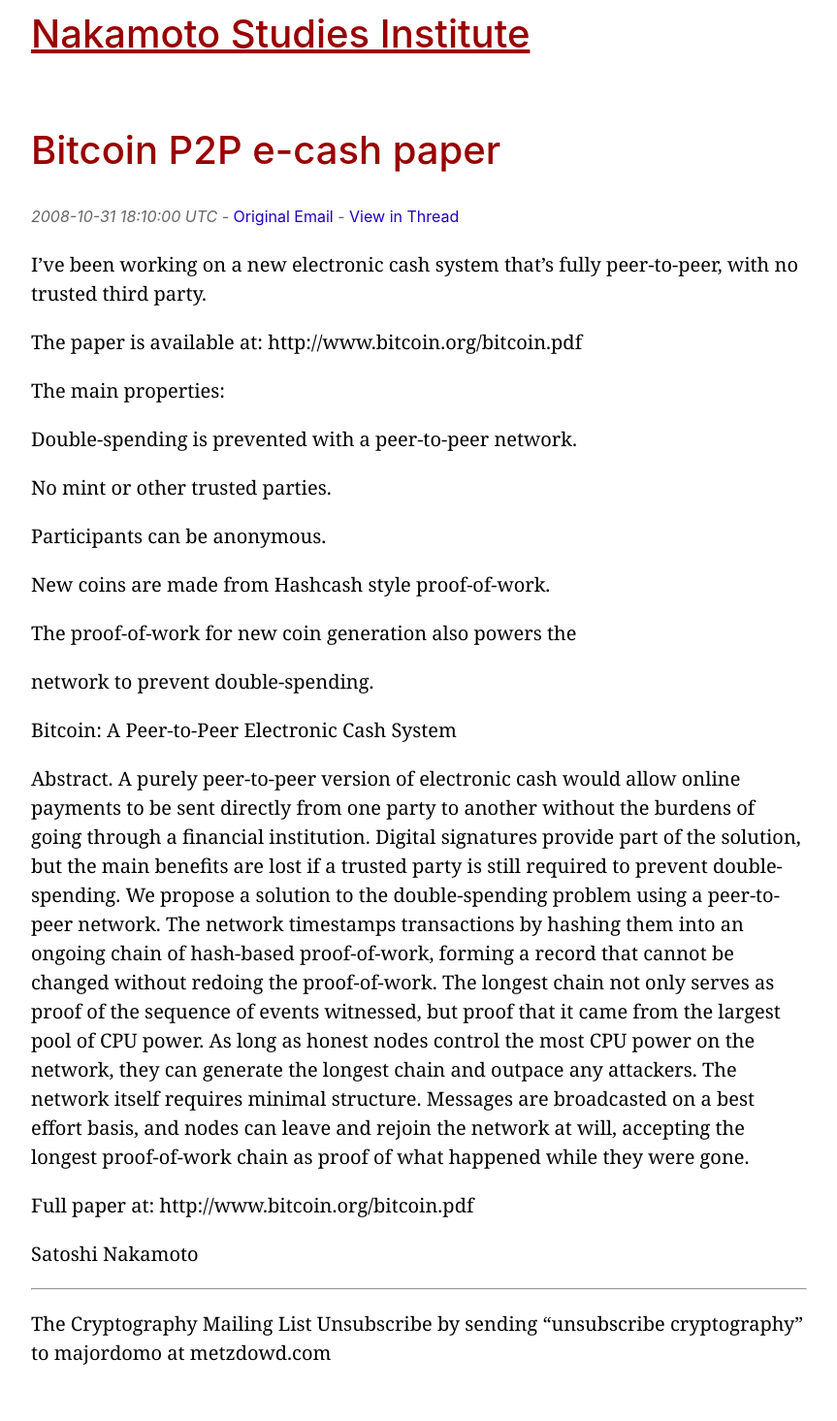
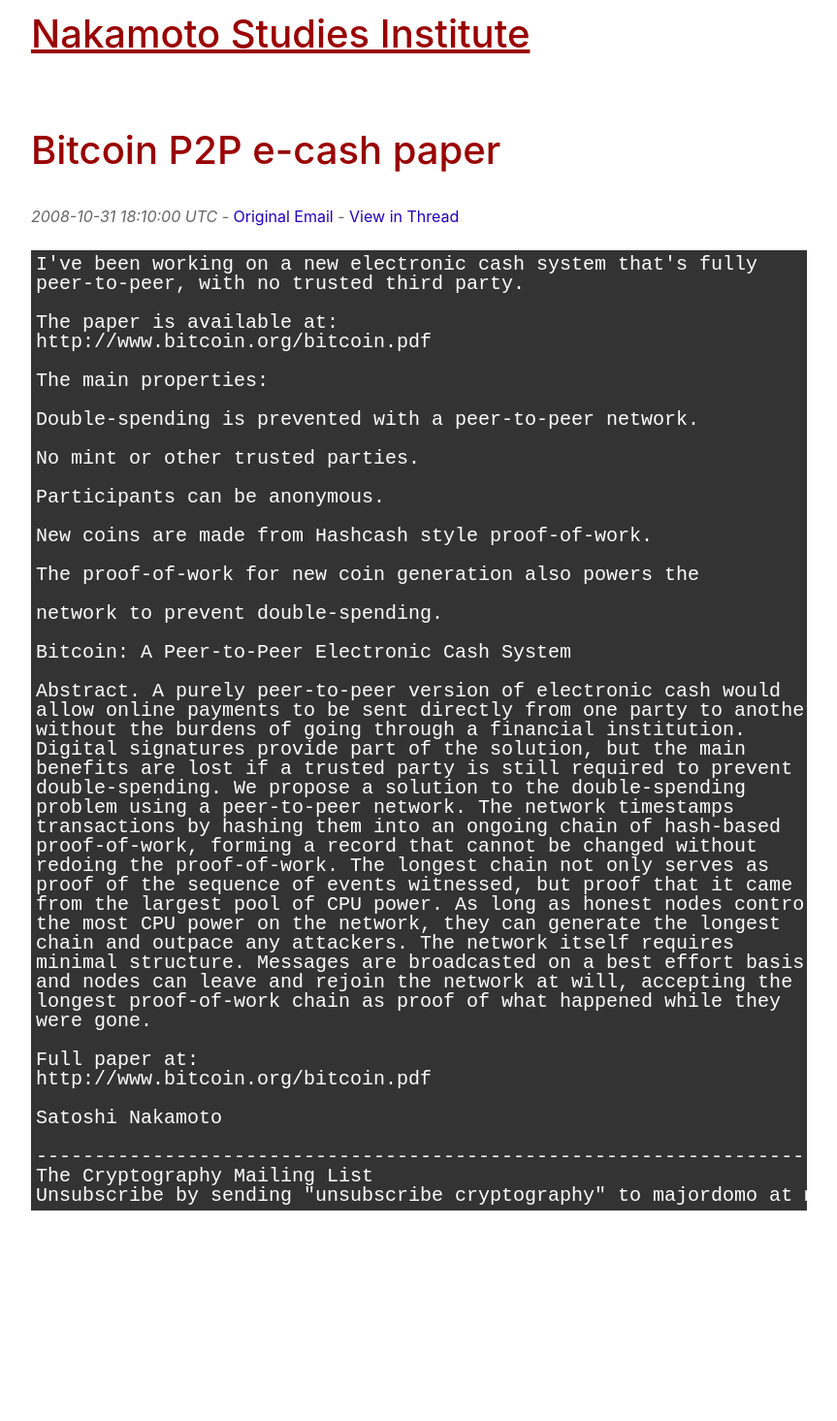
Before and after one commit to nakamotostudies/nakamotostudies.github.io, a Jekyll site: the page built from emails/cryptography/1.md, in a window 1280 px wide. Shown: the whole page at 97% size, without its empty margins (58-921 px from the left). Built offline with Jekyll 4.4.1, drawn with Linux system fonts in a browser that asks for light colours; after the commit the page ends 1303 px from its top, so only the background shows below that.

Commit message:
Update 1.md

```diff
--- a/emails/cryptography/1.md
+++ b/emails/cryptography/1.md
@@ -10,7 +10,7 @@ layout: default
           - <a href="/emails/cryptography/threads/1/#014810">View in Thread</a>
         </small>
 
-I've been working on a new electronic cash system that's fully
+<pre>I've been working on a new electronic cash system that's fully
 peer-to-peer, with no trusted third party.
 
 The paper is available at:
@@ -58,4 +58,4 @@ Satoshi Nakamoto
 
 ---------------------------------------------------------------------
 The Cryptography Mailing List
-Unsubscribe by sending "unsubscribe cryptography" to majordomo at metzdowd.com
+Unsubscribe by sending "unsubscribe cryptography" to majordomo at metzdowd.com</pre>
```
